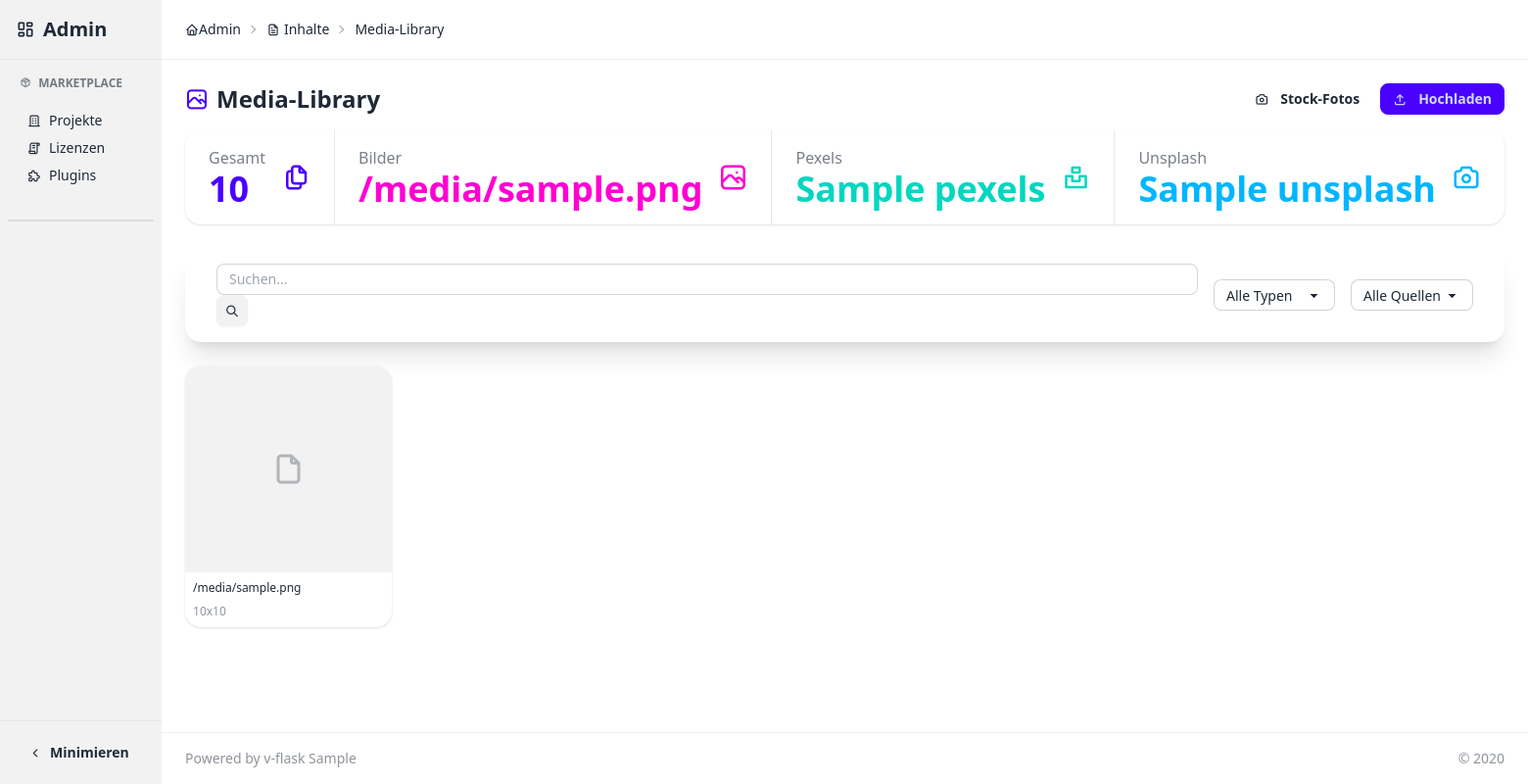
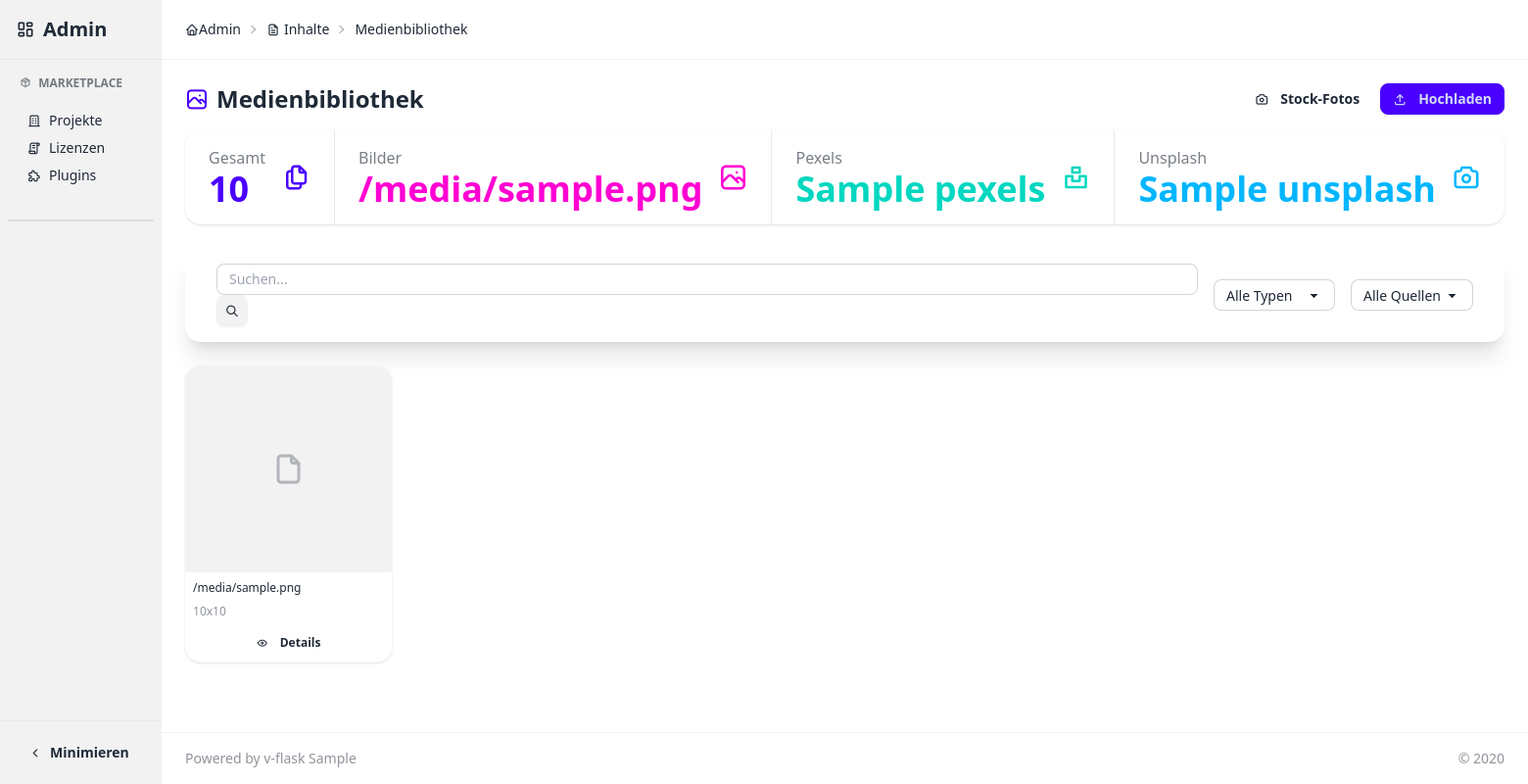
Before and after one commit to CarstenVogelsang/v-flask, a Flask app: template src/v_flask_plugins/media/templates/media/admin/library.html in a window 1560 px wide. Shown: the whole page at 98% size. Run offline with Flask 3, Linux system fonts and the light colour scheme; the template is opened without the code that fills it: most values are stand-ins (such as "Sample title", 1, 10 or a date in 2020); parts of the project's set-up code (start-up, migrations or seed data) failed here and were passed over; some libraries are stand-ins or nearby versions.

Commit message:
feat: Add HTMX to admin base + Media picker navigation workflow
- Add HTMX to v-flask admin base template (was missing, causing modal failures)
- Add CSRF token auto-header for HTMX requests
- Implement picker mode for media library with return_to parameter
- Add "Übernehmen" button in picker mode grid
- Hero editor now accepts media_id URL parameter for image adoption
- Add "In Medienbibliothek öffnen" link in hero editor for full library navigation

Co-Authored-By: Claude Opus 4.5 <noreply@anthropic.com>

```diff
--- a/src/v_flask/templates/v_flask/admin/base.html
+++ b/src/v_flask/templates/v_flask/admin/base.html
@@ -71,8 +71,20 @@ Blocks available:
     {# Tabler Icons #}
     <link rel="stylesheet" href="https://cdn.jsdelivr.net/npm/@tabler/icons-webfont@3.10.0/dist/tabler-icons.min.css" />
 
+    {# HTMX for dynamic updates #}
+    <script src="https://unpkg.com/htmx.org@1.9.12"></script>
+
     {# CSRF Token für AJAX requests #}
     <meta name="csrf-token" content="{{ csrf_token() }}">
+    <script>
+        // CSRF Token für HTMX POST-Requests automatisch hinzufügen
+        document.body.addEventListener('htmx:configRequest', function(evt) {
+            const csrfToken = document.querySelector('meta[name="csrf-token"]')?.content;
+            if (csrfToken) {
+                evt.detail.headers['X-CSRFToken'] = csrfToken;
+            }
+        });
+    </script>
 
     {% block head %}{% endblock %}
 </head>
--- a/src/v_flask_plugins/media/templates/media/admin/_grid.html
+++ b/src/v_flask_plugins/media/templates/media/admin/_grid.html
@@ -1,10 +1,10 @@
 {# Media grid partial - used by HTMX for dynamic updates #}
+{# In picker_mode: Show "Übernehmen" button instead of link to detail #}
 
 {% if media_items %}
 <div class="grid grid-cols-2 sm:grid-cols-3 md:grid-cols-4 lg:grid-cols-6 gap-4">
     {% for media in media_items %}
-    <a href="{{ url_for('media_admin.detail', id=media.id) }}"
-       class="card bg-base-100 shadow hover:shadow-lg transition-shadow group">
+    <div class="card bg-base-100 shadow hover:shadow-lg transition-shadow group">
         <figure class="relative aspect-square bg-base-200 overflow-hidden">
             {% if media.is_image %}
             <img src="{{ media.get_url('thumbnail') }}"
@@ -30,9 +30,15 @@
 
             {# Hover Overlay #}
             <div class="absolute inset-0 bg-black/50 opacity-0 group-hover:opacity-100 transition-opacity flex items-center justify-center">
+                {% if picker_mode %}
+                <span class="btn btn-circle btn-sm btn-primary text-white">
+                    <i class="ti ti-check"></i>
+                </span>
+                {% else %}
                 <span class="btn btn-circle btn-sm btn-ghost text-white">
                     <i class="ti ti-eye"></i>
                 </span>
+                {% endif %}
             </div>
         </figure>
         <div class="card-body p-2">
@@ -42,16 +48,31 @@
             {% if media.width and media.height %}
             <p class="text-xs text-base-content/50">{{ media.width }}x{{ media.height }}</p>
             {% endif %}
+
+            {# Action Button #}
+            {% if picker_mode %}
+            <a href="{{ url_for(return_to, **{field_name: media.id}) }}"
+               class="btn btn-xs btn-primary w-full mt-1">
+                <i class="ti ti-check mr-1"></i>Übernehmen
+            </a>
+            {% else %}
+            <a href="{{ url_for('media_admin.detail', id=media.id) }}"
+               class="btn btn-xs btn-ghost w-full mt-1">
+                <i class="ti ti-eye mr-1"></i>Details
+            </a>
+            {% endif %}
         </div>
-    </a>
+    </div>
     {% endfor %}
 </div>
 {% else %}
 <div class="text-center py-12 text-base-content/60">
     <i class="ti ti-photo-off text-4xl mb-2"></i>
     <p>Keine Medien gefunden.</p>
+    {% if not picker_mode %}
     <a href="{{ url_for('media_admin.upload') }}" class="btn btn-primary btn-sm mt-4">
         <i class="ti ti-upload mr-1"></i> Erste Datei hochladen
     </a>
+    {% endif %}
 </div>
 {% endif %}
--- a/src/v_flask_plugins/media/templates/media/admin/library.html
+++ b/src/v_flask_plugins/media/templates/media/admin/library.html
@@ -1,30 +1,51 @@
 {% extends "admin/base.html" %}
 
-{% block title %}Media-Library{% endblock %}
+{% block title %}{% if picker_mode %}Bild auswählen{% else %}Medienbibliothek{% endif %}{% endblock %}
 
 {% block breadcrumbs %}
 <div class="breadcrumbs text-sm">
     <ul>
         <li><a href="{{ url_for('admin.dashboard') }}"><i class="ti ti-home"></i> Admin</a></li>
         <li><i class="ti ti-file-text mr-1"></i>Inhalte</li>
-        <li>Media-Library</li>
+        <li>{% if picker_mode %}Bild auswählen{% else %}Medienbibliothek{% endif %}</li>
     </ul>
 </div>
 {% endblock %}
 
 {% block admin_content %}
+{# Picker Mode Banner #}
+{% if picker_mode %}
+<div class="alert alert-info mb-4 shadow-lg">
+    <i class="ti ti-info-circle text-xl"></i>
+    <div>
+        <h3 class="font-bold">Bild auswählen</h3>
+        <div class="text-sm">Wähle ein Bild zur Übernahme in <strong>{{ return_to_label }}</strong></div>
+    </div>
+    <a href="{{ url_for(return_to) }}" class="btn btn-sm btn-ghost">
+        <i class="ti ti-x mr-1"></i>Abbrechen
+    </a>
+</div>
+{% endif %}
+
 <div class="flex justify-between items-center mb-4">
     <h1 class="text-2xl font-bold flex items-center gap-2">
         <i class="ti ti-photo text-primary"></i>
-        <span>Media-Library</span>
+        <span>{% if picker_mode %}Bild auswählen{% else %}Medienbibliothek{% endif %}</span>
     </h1>
     <div class="flex gap-2">
+        {% if picker_mode %}
+        {# In picker mode: Stock search with return_to params #}
+        <a href="{{ url_for('media_admin.stock_search', return_to=return_to, field=field_name) }}" class="btn btn-ghost btn-sm">
+            <i class="ti ti-camera mr-1"></i> Stock-Fotos
+        </a>
+        {% else %}
         <a href="{{ url_for('media_admin.stock_search') }}" class="btn btn-ghost btn-sm">
             <i class="ti ti-camera mr-1"></i> Stock-Fotos
         </a>
         <a href="{{ url_for('media_admin.upload') }}" class="btn btn-primary btn-sm">
             <i class="ti ti-upload mr-1"></i> Hochladen
         </a>
+        {% endif %}
     </div>
 </div>
 
@@ -125,7 +146,7 @@
 <div class="flex justify-center mt-6">
     <div class="join">
         {% if pagination.has_prev %}
-        <a href="{{ url_for('media_admin.library', page=pagination.prev_num, type=current_type, source=current_source) }}"
+        <a href="{{ url_for('media_admin.library', page=pagination.prev_num, type=current_type, source=current_source, return_to=return_to, field=field_name if picker_mode else None) }}"
            class="join-item btn btn-sm">
             <i class="ti ti-chevron-left"></i>
         </a>
@@ -133,7 +154,7 @@
 
         {% for page_num in pagination.iter_pages(left_edge=1, right_edge=1, left_current=2, right_current=2) %}
             {% if page_num %}
-                <a href="{{ url_for('media_admin.library', page=page_num, type=current_type, source=current_source) }}"
+                <a href="{{ url_for('media_admin.library', page=page_num, type=current_type, source=current_source, return_to=return_to, field=field_name if picker_mode else None) }}"
                    class="join-item btn btn-sm {% if page_num == pagination.page %}btn-active{% endif %}">
                     {{ page_num }}
                 </a>
@@ -143,7 +164,7 @@
         {% endfor %}
 
         {% if pagination.has_next %}
-        <a href="{{ url_for('media_admin.library', page=pagination.next_num, type=current_type, source=current_source) }}"
+        <a href="{{ url_for('media_admin.library', page=pagination.next_num, type=current_type, source=current_source, return_to=return_to, field=field_name if picker_mode else None) }}"
            class="join-item btn btn-sm">
             <i class="ti ti-chevron-right"></i>
         </a>
```
Also changed, not shown: src/v_flask_plugins/hero/routes.py (+9 -0 lines), src/v_flask_plugins/hero/templates/hero/admin/editor.html (+6 -1 lines), src/v_flask_plugins/media/routes.py (+30 -1 lines).
